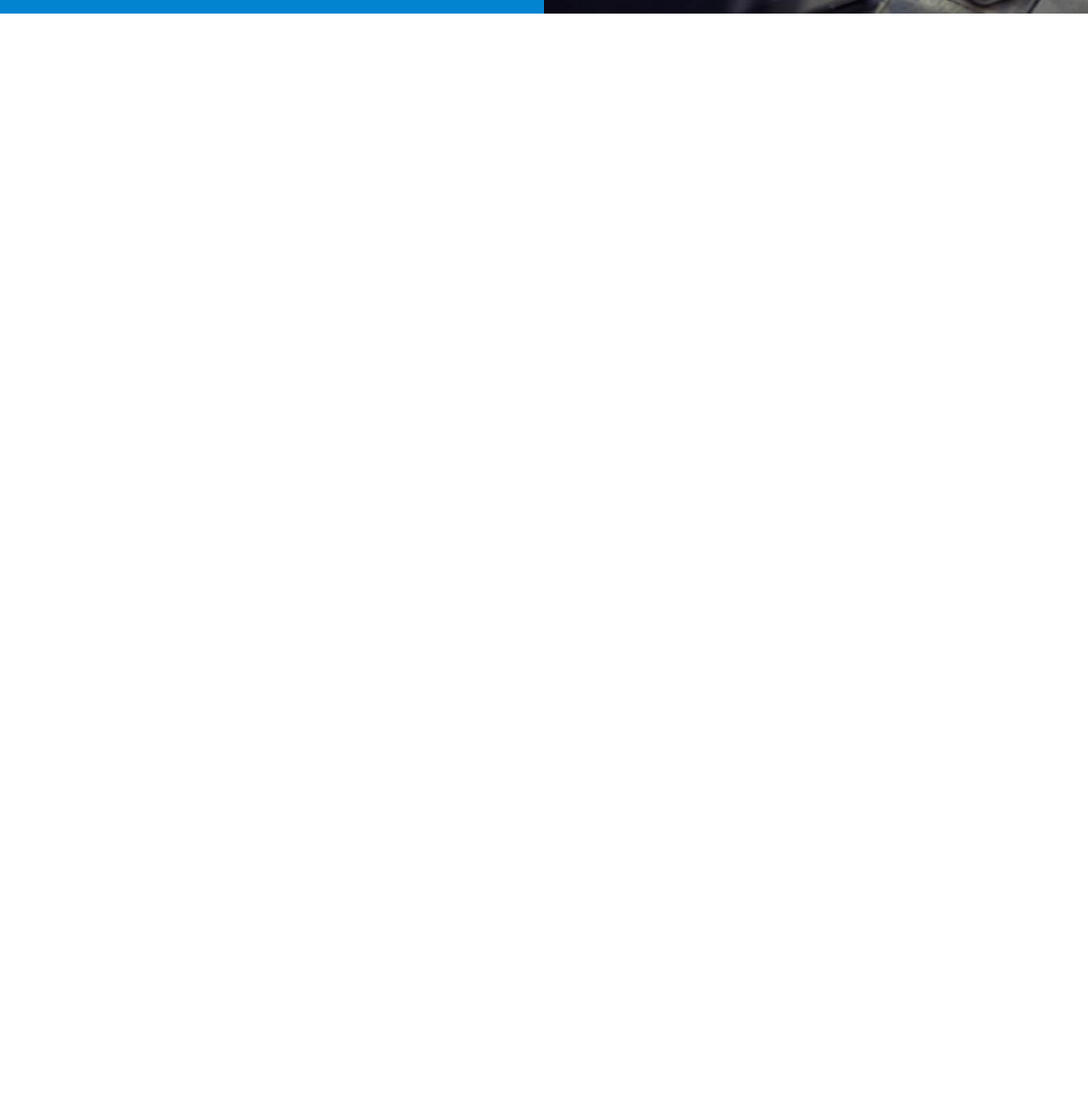
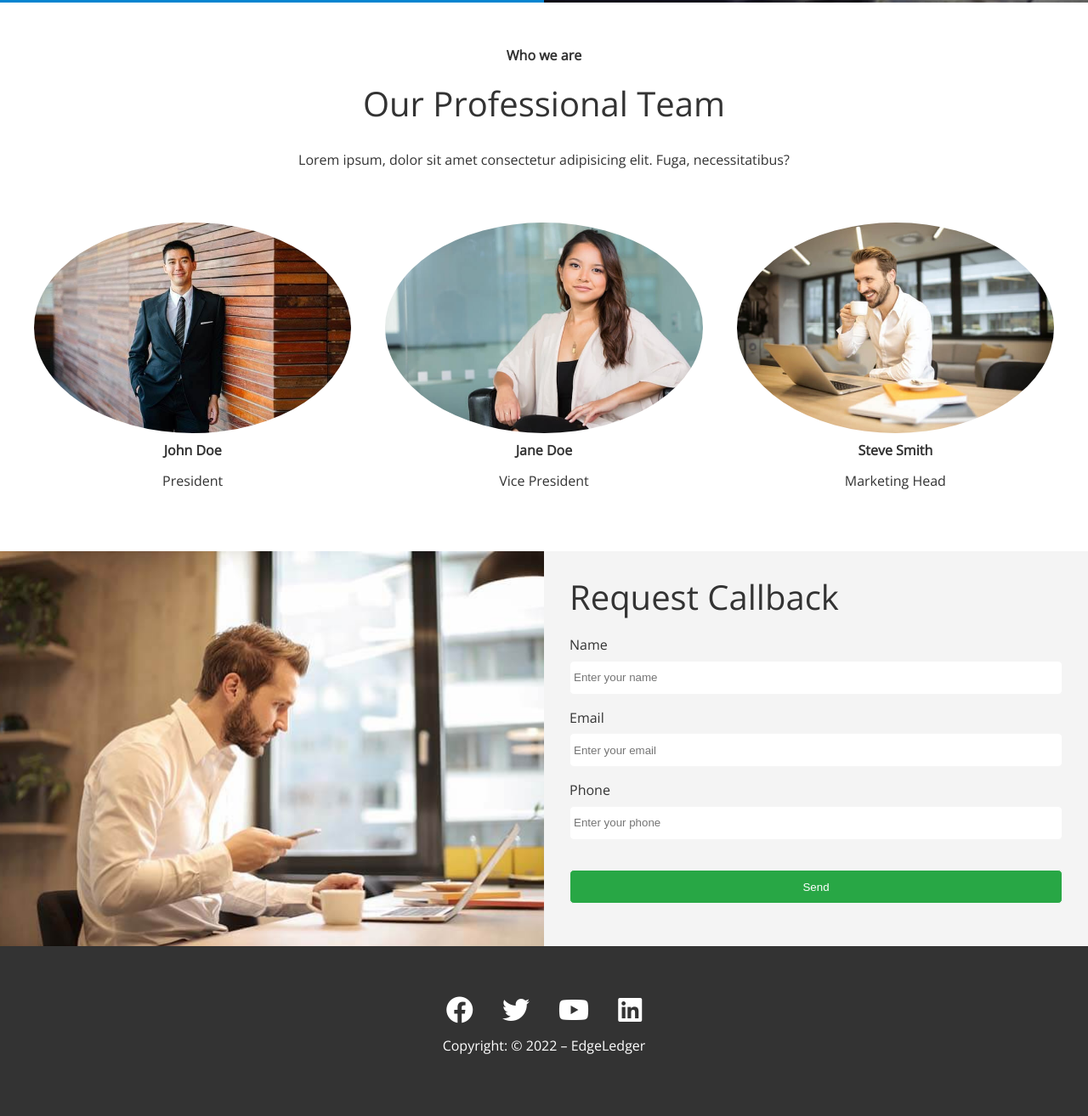
Before and after one commit to yuliiiah/course-html-css-sass, a plain HTML site: page html-css-sass/challenge-edge-ledger/index.html in a window 1280 px wide. Shown: the part 2698-4012 px from the top of the page at 85% size. Before the commit the page ends 2721 px from the top, so only its background shows below. Drawn offline with nearby package versions, Linux system fonts and the light colour scheme.

Commit message:
Section 7: EdgeLedger | Finishing the homepage

```diff
--- a/html-css-sass/challenge-edge-ledger/css/style.css
+++ b/html-css-sass/challenge-edge-ledger/css/style.css
@@ -133,3 +133,62 @@ img {
 .cases img:hover {
   opacity: 0.7;
 }
+
+/* Team */
+.team img {
+  border-radius: 50%;
+}
+
+/* Callback form */
+.callback-form {
+  width: 100%;
+  padding: 20px 0;
+}
+
+.callback-form label {
+  display: block;
+  margin-bottom: 5px;
+}
+
+.callback-form .form-control {
+  margin-bottom: 15px;
+}
+
+.callback-form input {
+  width: 100%;
+  padding: 4px;
+  height: 40px;
+  border: 1px solid #f5f5f5;
+  border-radius: 5px;
+}
+
+.callback-form input:focus {
+  outline-color: #28a745;
+}
+
+.callback-form .btn {
+  padding: 12px 0;
+  margin-top: 20px;
+}
+
+/* Footer */
+.footer {
+  display: flex;
+  flex-direction: column;
+  align-items: center;
+  justify-content: center;
+  text-align: center;
+  height: 200px;
+}
+
+.footer a {
+  color: #fff;
+}
+
+.footer a:hover {
+  color: #28a745;
+}
+
+.footer .social > * {
+  margin: 0 15px;
+}
--- a/html-css-sass/challenge-edge-ledger/index.html
+++ b/html-css-sass/challenge-edge-ledger/index.html
@@ -101,7 +101,7 @@
         </div>
         <div class="column">
           <img src="images/cases/cases7.jpg" alt="Case 7">
-          <img src="images/cases/cases8.jpg" alt="Case 8">
+          <img src="images/cases/cases3.jpg" alt="Case 8">
         </div>
       </div>
     </section>
@@ -124,6 +124,73 @@
         </div>
       </div>
     </section>
+
+    <!-- Team -->
+    <section id="team" class="team section-padding">
+      <header class="section-header">
+        <h4>Who we are</h4>
+        <h2>Our Professional Team</h2>
+        <p>Lorem ipsum, dolor sit amet consectetur adipisicing elit. Fuga, necessitatibus?</p>
+      </header>
+      <div class="flex-items">
+        <div>
+          <img src="images/team/person1.jpg" alt="">
+          <h4>John Doe</h4>
+          <p>President</p>
+        </div>
+        <div>
+          <img src="images/team/person2.jpg" alt="">
+          <h4>Jane Doe</h4>
+          <p>Vice President</p>
+        </div>
+        <div>
+          <img src="images/team/person3.jpg" alt="">
+          <h4>Steve Smith</h4>
+          <p>Marketing Head</p>
+        </div>
+      </div>
+    </section>
+
+    <!-- Contact -->
+    <section id="contact" class="contact flex-columns">
+      <div class="row">
+        <div class="column">
+          <div class="column-1">
+            <img src="images/home/contact.jpg" alt="People">
+          </div>
+        </div>
+        <div class="column">
+          <div class="column-2 bg-light">
+            <h2>Request Callback</h2>
+            <form action="#" class="callback-form">
+              <div class="form-control">
+                <label for="name">Name</label>
+                <input type="text" name="name" id="name" placeholder="Enter your name">
+              </div>
+              <div class="form-control">
+                <label for="email">Email</label>
+                <input type="email" name="email" id="email" placeholder="Enter your email">
+              </div>
+              <div class="form-control">
+                <label for="phone">Phone</label>
+                <input type="text" name="phone" id="phone" placeholder="Enter your phone">
+              </div>
+              <input type="submit" value="Send" id="submit" class="btn">
+            </form>
+          </div>
+        </div>
+      </div>
+    </section>
   </main>
+
+  <footer class="footer bg-dark">
+    <div class="social">
+      <a href="#"><i class="fa-brands fa-facebook fa-2x"></i></a>
+      <a href="#"><i class="fa-brands fa-twitter fa-2x"></i></a>
+      <a href="#"><i class="fa-brands fa-youtube fa-2x"></i></a>
+      <a href="#"><i class="fa-brands fa-linkedin fa-2x"></i></a>
+    </div>
+    <p>Copyright: &copy; 2022 – EdgeLedger</p>
+  </footer>
 </body>
 </html>
```
